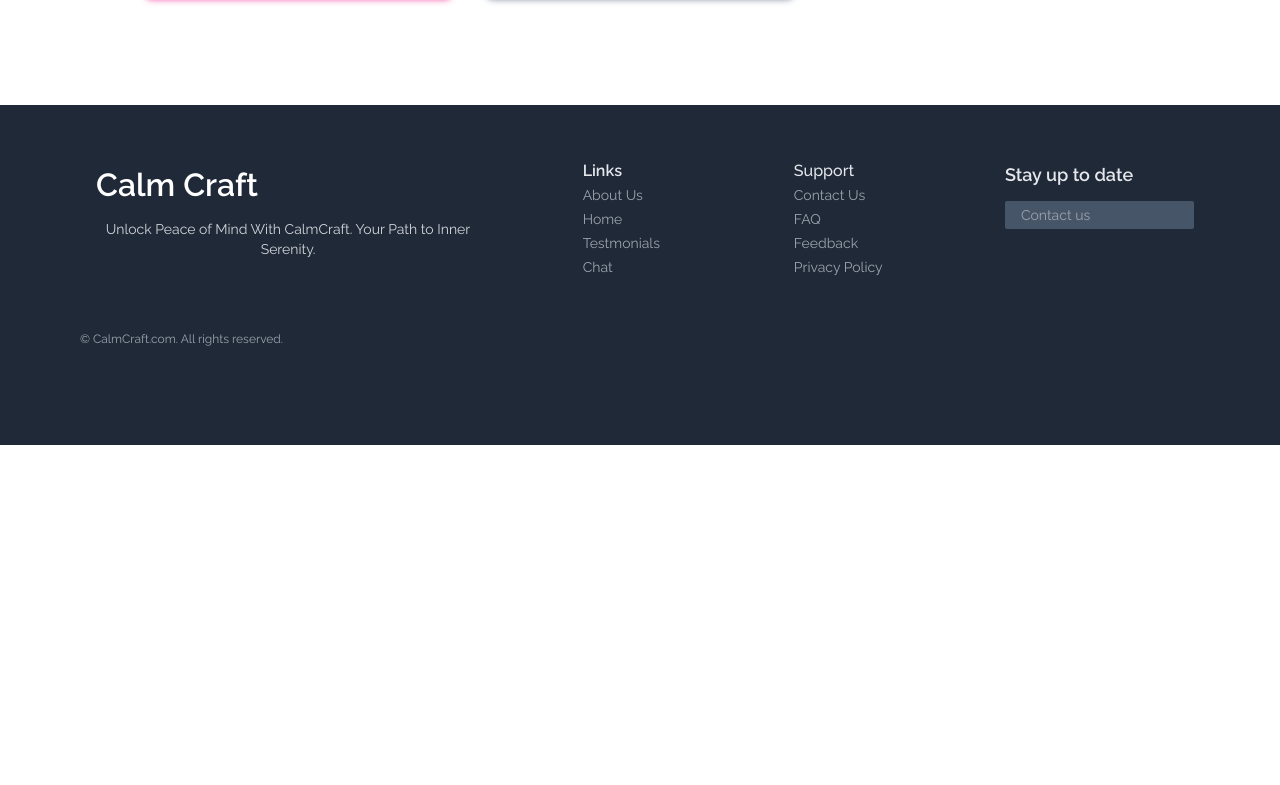
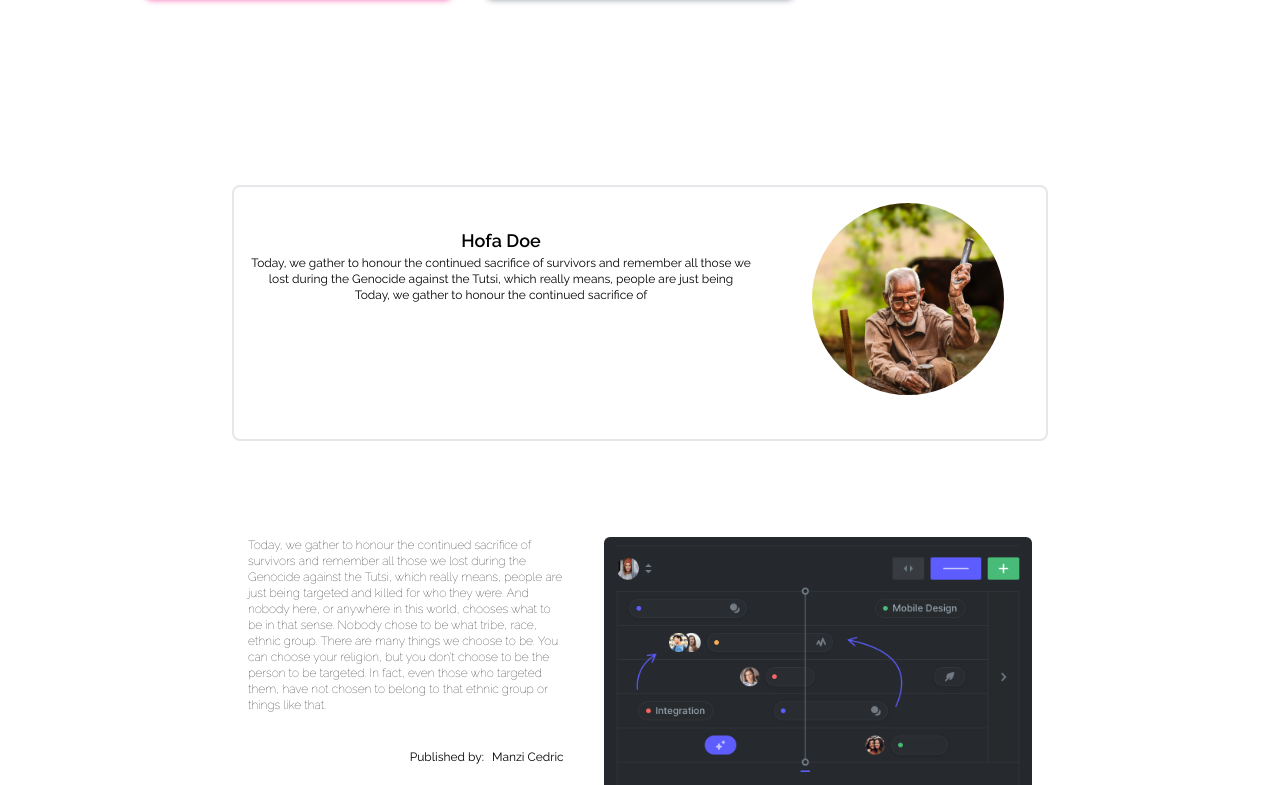
Before and after one commit to heritierbagumire/calm-craft, a React (Create React App) app: page / in a window 1280 px wide. Shown: the part 2955-3740 px from the top of the page. Before the commit the page ends 3400 px from the top, so only its background shows below. Built offline with nearby package versions, Linux system fonts and the light colour scheme.

Commit message:
Home adjusted

```diff
--- a/src/App.js
+++ b/src/App.js
@@ -4,13 +4,15 @@ import About from './components/About';
 import Services from './components/services';
 import Contact from './components/Contact';
 import Footer from './components/Footer';
+import Testimonials from './components/Testimonials';
 function App() {
   return (
     <div>
     <Navbar />
     <Home />
     <About />
-    <Services />
+      <Services />
+      <Testimonials />
     <Footer />
     </div>
   );
```
